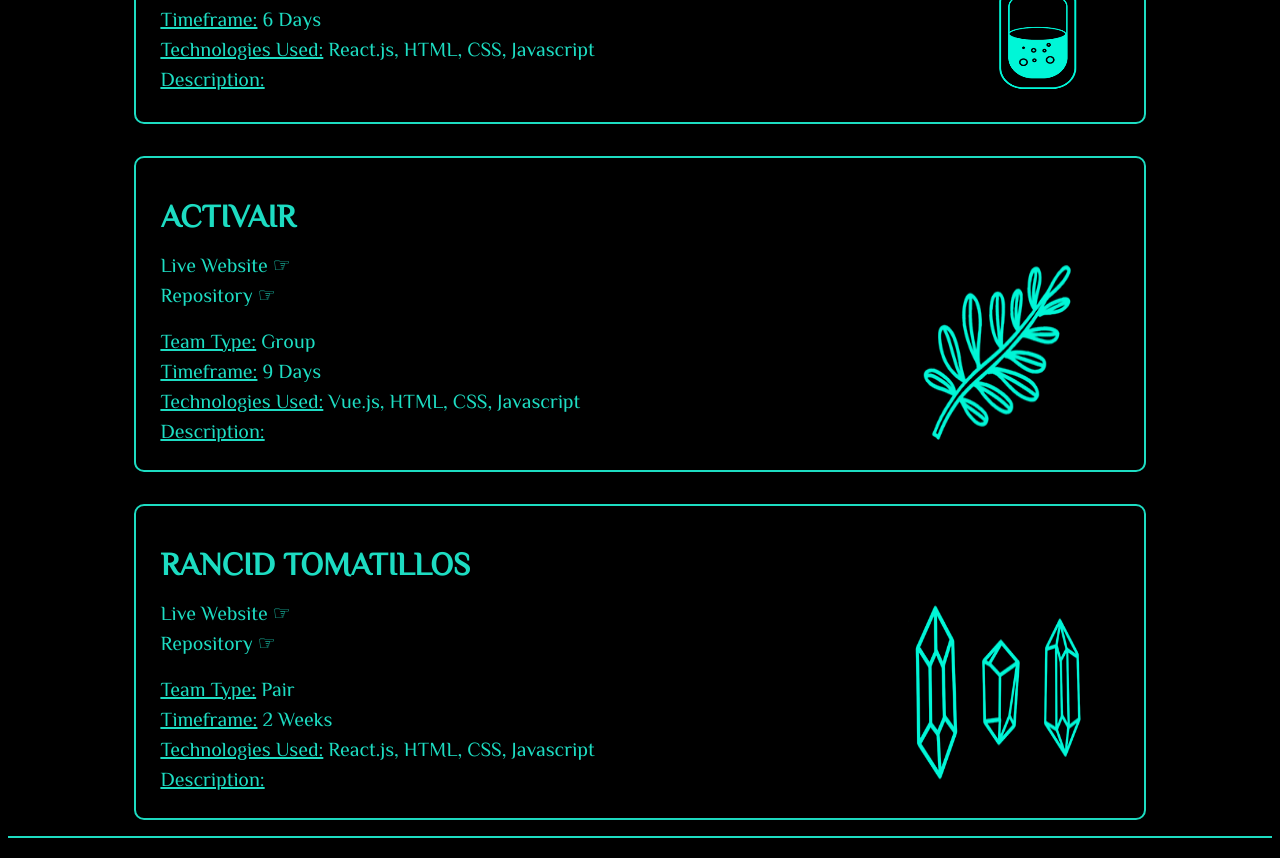
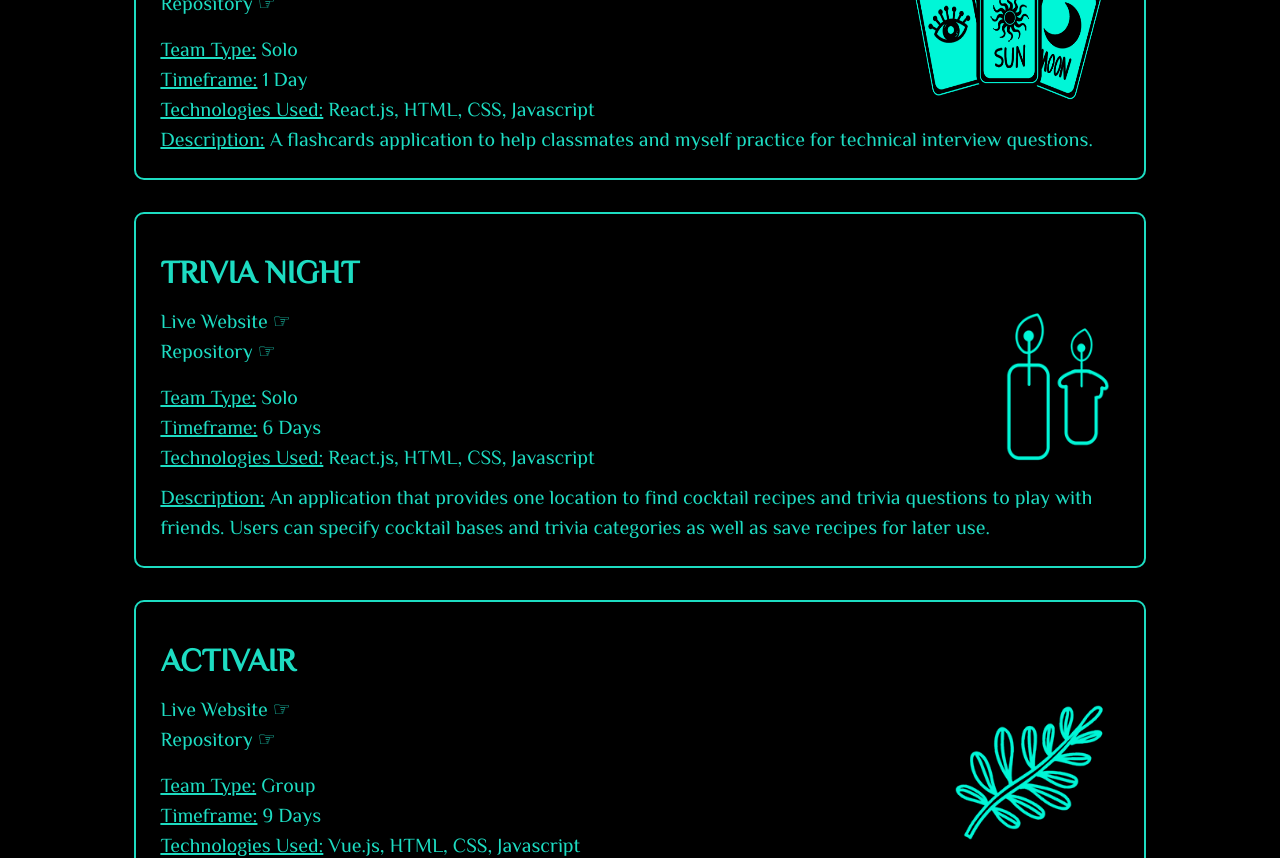
Before and after one commit to alia-peterson/my-portfolio, a Next.js app: page /Projects in a window 1280 px wide. Shown: the part 1060-1918 px from the top of the page. Built offline with nearby package versions, Linux system fonts and the light colour scheme.

Commit message:
Update project information and styling

```diff
--- a/components/Card.js
+++ b/components/Card.js
@@ -12,22 +12,26 @@ export default function Card({ title, type, timeframe, description, technologies
       <h2>{title}</h2>
       <div className={styles.body}>
 
-        <div className={styles.text}>
-          <div>
+        <div>
+          <div className={styles.inner}>
             <div className={styles.link}>
               {deployed && <p><a href={deployed} target='_blank'>Live Website ☞</a></p>}
               {repository && <p><a href={repository} target='_blank'>Repository ☞</a></p>}
             </div>
-            <p><span>Team Type:</span> {type}</p>
-            <p><span>Timeframe:</span> {timeframe}</p>
-            <p><span>Technologies Used:</span> {techs}</p>
-            <p><span>Description:</span> {description}</p>
+
+            <div>
+              <p><span>Team Type:</span> {type}</p>
+              <p><span>Timeframe:</span> {timeframe}</p>
+              <p><span>Technologies Used:</span> {techs}</p>
+            </div>
           </div>
-
-          <Image src={image.src} height={image.height} width={image.width} />
         </div>
 
+        <Image src={image.src} height={image.height} width={image.width} />
+
       </div>
+
+      <p><span>Description:</span> {description}</p>
     </article>
   )
 }
--- a/data/projects.js
+++ b/data/projects.js
@@ -1,9 +1,23 @@
 const projects = [
+  {
+    title: 'CourseChart',
+    type: 'Group',
+    timeframe: '2 Weeks',
+    description: 'A course planning tool to help instructors and subject matter experts plan activities for modules for a given course.',
+    technologies: ['React.js', 'Next.js', 'HTML', 'CSS', 'Javascript'],
+    deployed: '',
+    repository: 'https://github.com/CourseChart/course-chart-fe',
+    image: {
+      src: '/images/gems.png',
+      height: 100,
+      width: 180
+    }
+  },
   {
     title: 'Personal Website',
     type: 'Solo',
     timeframe: 'Ongoing',
-    description: '',
+    description: 'My personal website! Showcases my latest projects and will likely be the place that I will test new technologies.',
     technologies: ['React.js', 'Next.js', 'HTML', 'SCSS', 'Javascript'],
     deployed: '',
     repository: '',
@@ -17,7 +31,7 @@ const projects = [
     title: 'Flashcards',
     type: 'Solo',
     timeframe: '1 Day',
-    description: '',
+    description: 'A flashcards application to help classmates and myself practice for technical interview questions.',
     technologies: ['React.js', 'HTML', 'CSS', 'Javascript'],
     deployed: 'https://interview-prep-turing.vercel.app/',
     repository: 'https://github.com/alia-peterson/interview-prep',
@@ -31,21 +45,21 @@ const projects = [
     title: 'Trivia Night',
     type: 'Solo',
     timeframe: '6 Days',
-    description: '',
+    description: 'An application that provides one location to find cocktail recipes and trivia questions to play with friends. Users can specify cocktail bases and trivia categories as well as save recipes for later use.',
     technologies: ['React.js', 'HTML', 'CSS', 'Javascript'],
     deployed: 'https://triviology.herokuapp.com/',
     repository: 'https://github.com/alia-peterson/trivia-night',
     image: {
-      src: '/images/potion bottle.png',
-      height: 200,
-      width: 100
+      src: '/images/candles.png',
+      height: 160,
+      width: 125
     }
   },
   {
     title: 'ActivAir',
     type: 'Group',
     timeframe: '9 Days',
-    description: '',
+    description: 'An application that reports weather and air quality for your current location and for any specified locations supported by the AirVisual API.',
     technologies: ['Vue.js', 'HTML', 'CSS', 'Javascript'],
     deployed: 'https://activ-air-alia-peterson.vercel.app/',
     repository: 'https://github.com/alia-peterson/ActivAir',
@@ -54,20 +68,6 @@ const projects = [
       height: 100,
       width: 180
     }
-  },
-  {
-    title: 'Rancid Tomatillos',
-    type: 'Pair',
-    timeframe: '2 Weeks',
-    description: '',
-    technologies: ['React.js', 'HTML', 'CSS', 'Javascript'],
-    deployed: 'https://rancid-tomatillos-khap.herokuapp.com/',
-    repository: 'https://github.com/alia-peterson/rancid-tomatillos',
-    image: {
-      src: '/images/gems.png',
-      height: 100,
-      width: 180
-    }
   }
 ]
 
--- a/styles/Project.module.scss
+++ b/styles/Project.module.scss
@@ -19,6 +19,10 @@
     @include h2;
   }
 
+  img {
+    padding-bottom: 1rem !important;
+  }
+
   p {
     margin: 0;
     font-size: 1.25rem;
@@ -37,15 +41,7 @@
 
 .body {
   display: flex;
-  flex-direction: column;
-  justify-content: space-around;
-  width: 100%;
-}
-
-.text {
-  display: flex;
   justify-content: space-between;
-  padding-right: 2rem;
   width: 100%;
 }
 
```
